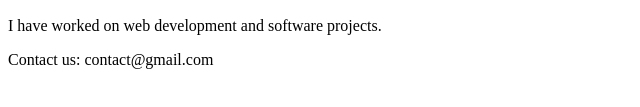
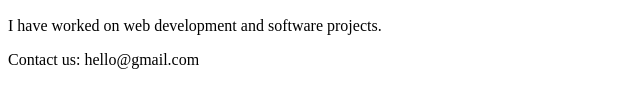
Before and after one commit to heeranyarajagopal19/MyFirstGitProject, a plain HTML site: page index.html in a window 1280 px wide. Shown: the part 233-340 px from the top of the page, 0-640 px from the left. Drawn offline with Linux system fonts and the light colour scheme.

Commit message:
Update footer in master Branch

```diff
--- a/index.html
+++ b/index.html
@@ -12,7 +12,6 @@
 
     <h2>My Projects</h2>
     <p>I have worked on web development and software projects.</p>
-
-    <footer>Contact us: contact@gmail.com</footer>
+    <footer>Contact us: hello@gmail.com</footer>
 </body>
 </html>
```
